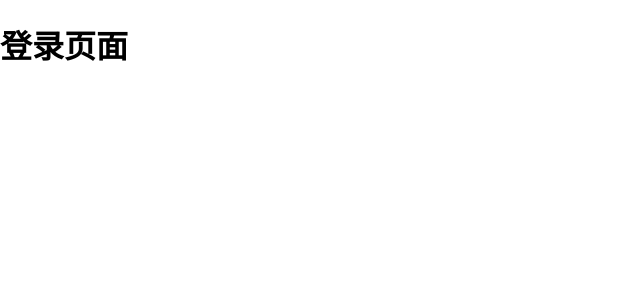
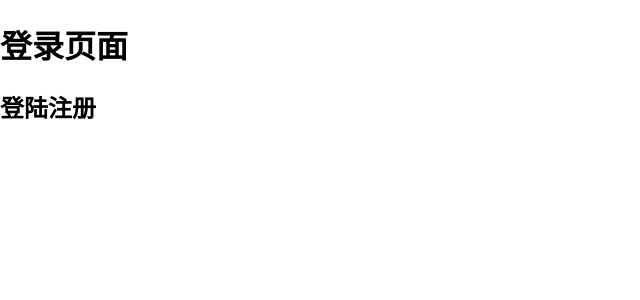
Before and after one commit to HotcocoaCanary/Pre-Qin-Virtuous-Lady-Step, a Vue app in the folder front-end/: page /login in a window 1280 px wide. Shown: the top 300 px of the page, without its empty margins (0-640 px from the left). Built offline with nearby package versions, Linux system fonts and the light colour scheme.

Commit message:
https://obanyano.pingcode.com/pjm/items/663c96235aa257ee91423f4e? #XQS-1 登录注册Story

```diff
--- a/front-end/src/views/Login.vue
+++ b/front-end/src/views/Login.vue
@@ -4,6 +4,7 @@
 
 <template>
   <h1>登录页面</h1>
+  <h2>登陆注册</h2>
 </template>
 
 <style scoped>
```
